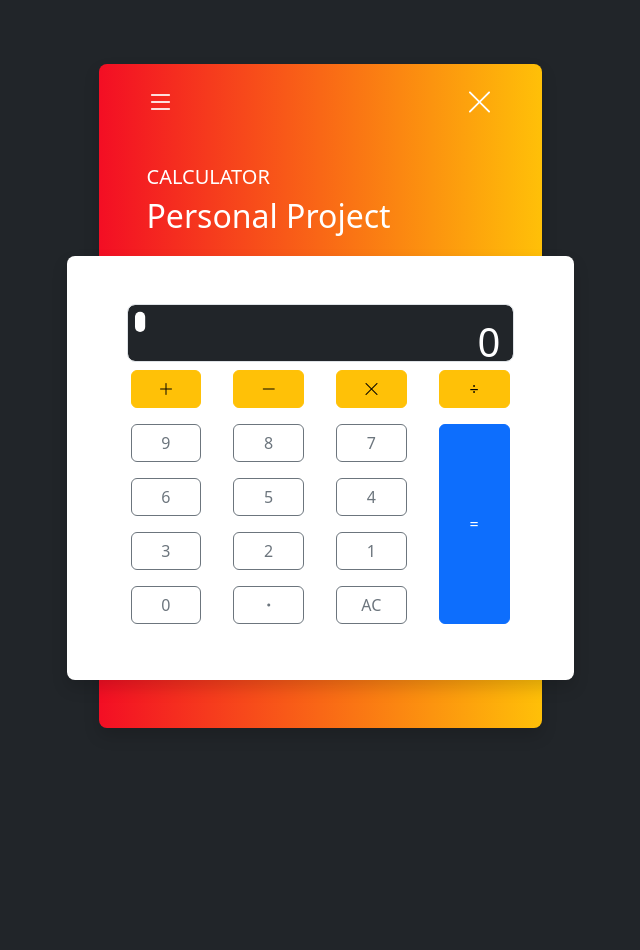
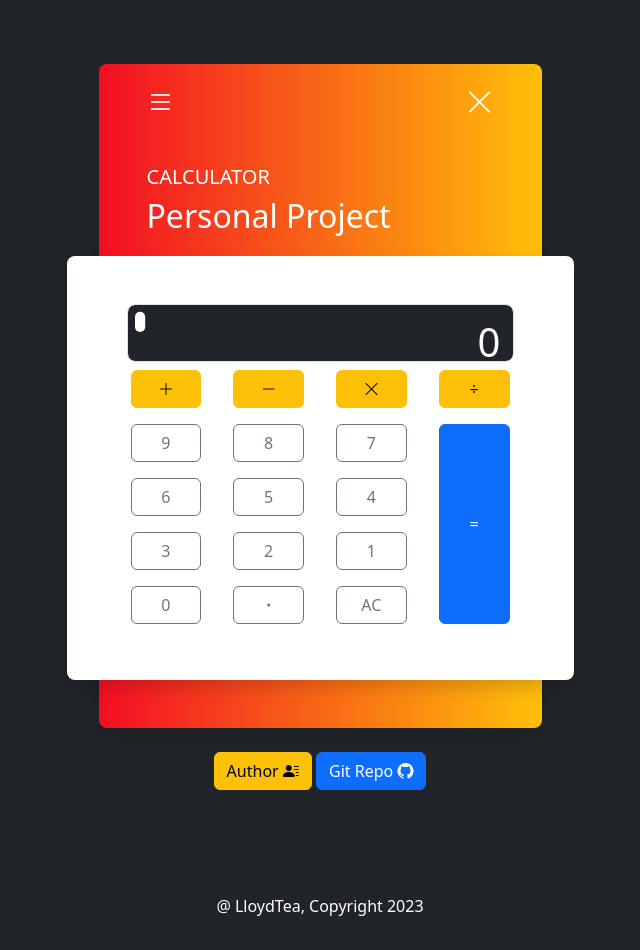
Before and after one commit to LloydTea/Calculator, a plain HTML site: page index.html in a window 1280 px wide. Shown: the whole page, without its empty margins (320-960 px from the left). Before the commit the page ends 800 px from the top, so only its background shows below. Drawn offline with nearby package versions, Linux system fonts and the light colour scheme.

Commit message:
Added Footer

```diff
--- a/app.js
+++ b/app.js
@@ -1,3 +1,7 @@
+//Copyright Year
+let year = new Date().getFullYear();
+document.getElementById("year").innerHTML = year;
+
 // Initializing "=" Button, Result Input Field, Result Input Label As
 const equal = document.getElementById("equal");
 const result = document.getElementById("result");
--- a/index.html
+++ b/index.html
@@ -61,10 +61,19 @@
                     </div>
                 </div>
                 </div>
+                <div class="py-4 text-center">
+                    <div class="d-grid gap-3 d-md-block">
+                        <a href="https://lloydtea.pro/" target="_blank" class="btn btn-warning">Author <i class="bi bi-person-lines-fill"></i></a>
+                        <a href="https://github.com/LloydTea/calculator" target="_blank" class="btn btn-primary">Git Repo <i class="bi bi-github"></i></a>
+                    </div>
+                </div>
             </div>
         </div>
     </div>
+<footer class="p-3 text-center text-white">
+    <p>@ LloydTea, Copyright <span id="year"></span></p>
+</footer>
     <script src="app.js"></script>
-<script src="https://cdn.jsdelivr.net/npm/bootstrap@5.3.0-alpha1/dist/js/bootstrap.bundle.min.js" integrity="sha384-w76AqPfDkMBDXo30jS1Sgez6pr3x5MlQ1ZAGC+nuZB+EYdgRZgiwxhTBTkF7CXvN" crossorigin="anonymous"></script>
+    <script src="https://cdn.jsdelivr.net/npm/bootstrap@5.3.0-alpha1/dist/js/bootstrap.bundle.min.js" integrity="sha384-w76AqPfDkMBDXo30jS1Sgez6pr3x5MlQ1ZAGC+nuZB+EYdgRZgiwxhTBTkF7CXvN" crossorigin="anonymous"></script>
 </body>
 </html>
```
